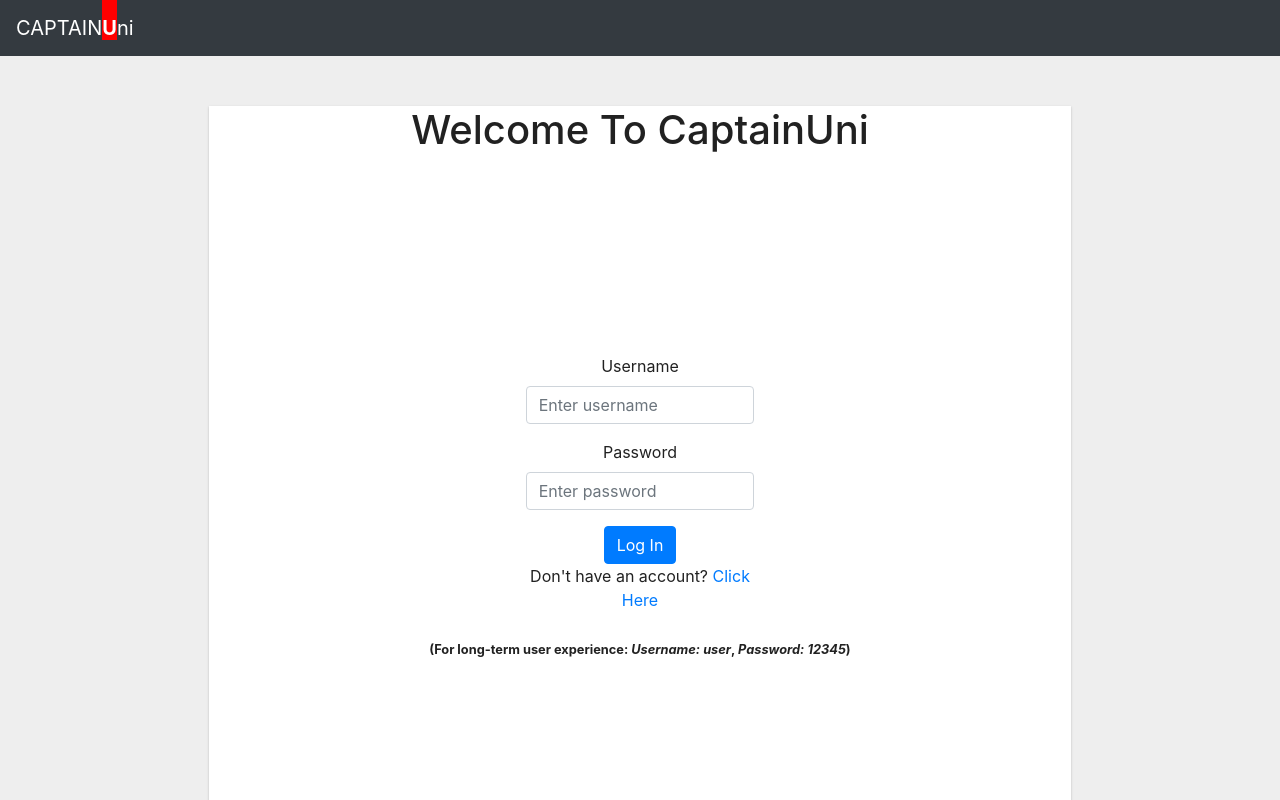
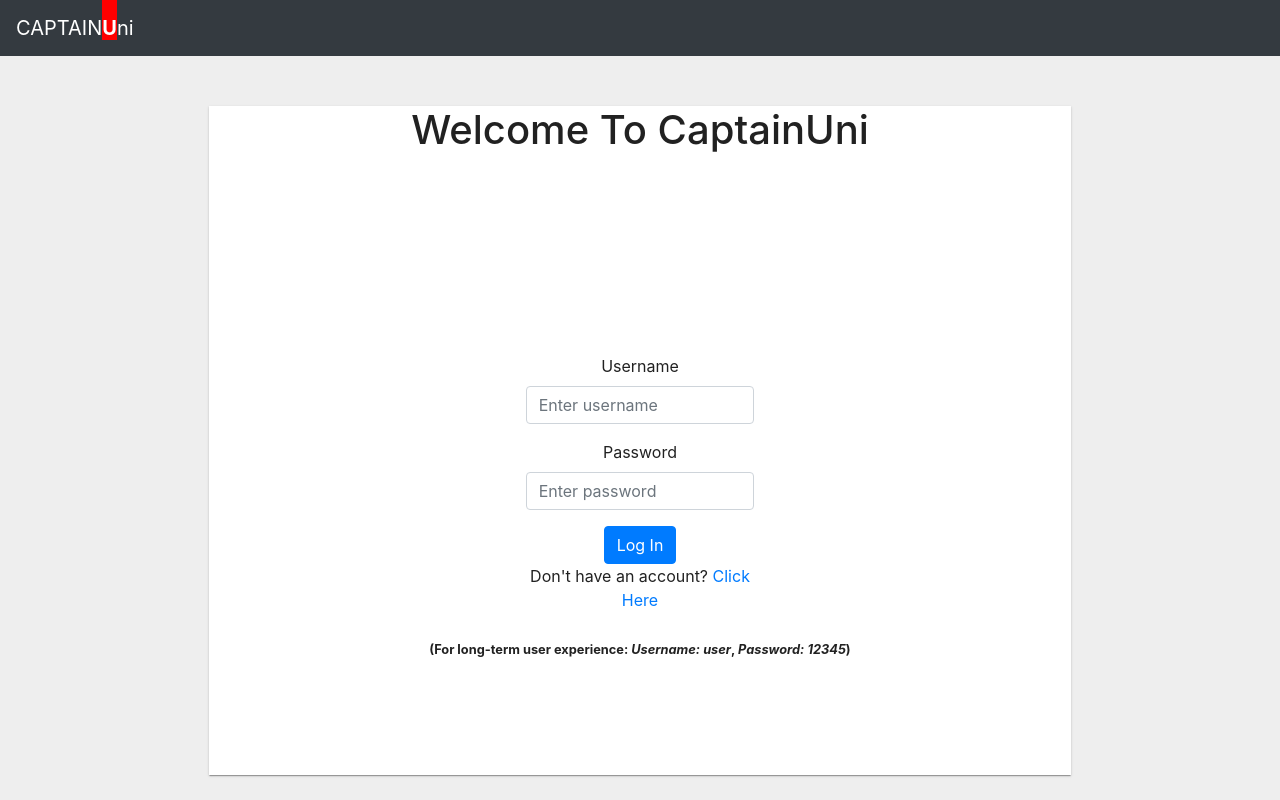
Before and after one commit to ckaiser258/CaptainUni-Frontend, a React (Create React App) app: page / in a window 1280 px wide. Shown: the top 800 px of the page. Built offline with nearby package versions, Linux system fonts and the light colour scheme.

Commit message:
Change padding of paper and parent div.

```diff
--- a/src/App.css
+++ b/src/App.css
@@ -41,7 +41,7 @@
   margin-top: 40px;
   margin-right: 15%;
   margin-left: 15%;
-  padding-bottom: 100%;
+  padding-bottom: 8%;
 }
 
 #u {
--- a/src/App.js
+++ b/src/App.js
@@ -12,13 +12,28 @@ import AthleteProfile from "./components/AthleteProfile";
 
 function App() {
   const [user, setUser] = useState({});
+  // const [error, setError] = useState("")
+
+  // const issueTokenOrThrowError = (res) => {
+  //   if (res.message) {
+  //     return setError(res.message);
+  //   } else {
+  //     localStorage.setItem("token", res.jwt);
+  //   }
+  // };
 
   // const login = (user) => {
-  //   return (
-  //   api.auth.login(user)
-  //   .then(setUser(user))
-  //   )
-  // }
+  //   //Create POST request to api login function with
+  //   //state being sent from LoginPage
+  //   api.auth.login(user).then((res) => {
+  //     issueTokenOrThrowError(res)
+  //     //first_name needs to be set in state ahead of time
+  //     //to interact with the navbar without refreshing
+  //     user.first_name = res.user.first_name
+  //     setUser(res.user)
+  //     console.log(error)
+  //   })
+  // };
 
   const logout = () => {
     localStorage.removeItem("token");
@@ -34,7 +49,10 @@ function App() {
   }, []);
 
   return (
-    <div className="App" style={{ backgroundColor: "#EEEEEE"}}>
+    <div
+      className="App"
+      style={{ paddingBottom: "25%", backgroundColor: "#EEEEEE" }}
+    >
       <NavBar user={user} logout={logout} />
       <Container>
         <Paper square className="paper-margins">
@@ -46,6 +64,7 @@ function App() {
                 <LoginPage
                   {...props}
                   // login={login}
+                  // error={error}
                 />
               )}
             />
```
